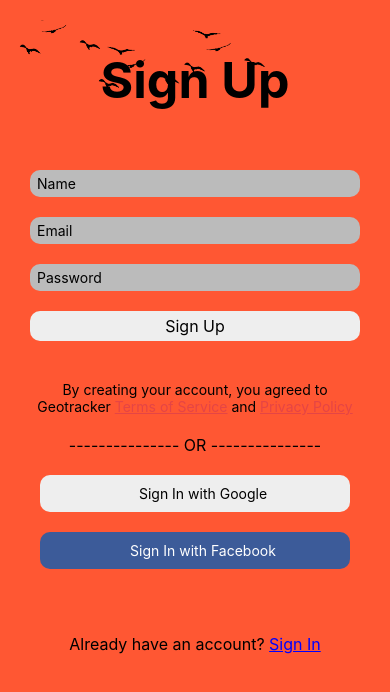
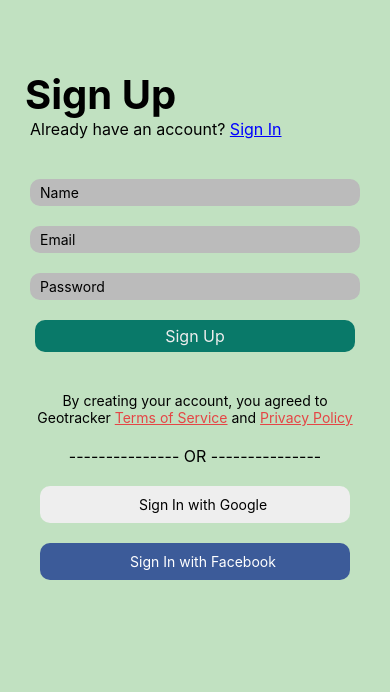
Before and after one commit to HaikalAkif/Geotrack, a React Native app: screen /load in a window 390 px wide. Shown: the top 692 px of the page. Built offline with nearby package versions, Linux system fonts and the light colour scheme; some icons are missing.

Commit message:
Redesign UI

```diff
--- a/screens/load.tsx
+++ b/screens/load.tsx
@@ -5,6 +5,7 @@
 import { NativeStackScreenProps } from "@react-navigation/native-stack";
 import { FontAwesomeIcon } from '@fortawesome/react-native-fontawesome'
 import { faFacebook, faGoogle } from '@fortawesome/free-brands-svg-icons'
+import { useNavigation } from '@react-navigation/native'
 
 const windowWidth = Dimensions.get("window").width;
 const windowHeight = Dimensions.get("window").height;
@@ -15,14 +16,18 @@
     return (
         <SafeAreaView style={styles.container}>
             <SafeAreaView>
-                <Image
-                    style={styles.bird}
-                    source={require("../assets/bird.png")}
-                />
                 <Text style={styles.title}>Sign Up</Text>
-                <TextInput style={styles.input} placeholder="Name" />
-                <TextInput style={styles.input} placeholder="Email" />
-                <TextInput style={styles.input} placeholder="Password" />
+                    <Text style={styles.account}>
+                    Already have an account?{" "}
+                        <Text
+                            style={styles.signIn}
+                            onPress={() => navigation.navigate("signin")}>
+                            Sign In
+                        </Text>
+                    </Text>
+                <TextInput style={styles.input} placeholder="Name"/>
+                <TextInput style={styles.input} placeholder="Email"/>
+                <TextInput secureTextEntry={true} style={styles.input} placeholder="Password"/>
                 <Pressable
                     style={styles.signup}
                     onPress={() => navigation.navigate("home")}
@@ -48,15 +53,6 @@
                     <Text style={styles.fbBut}>Sign In with Facebook</Text>
                 </Pressable>
             </SafeAreaView>
-            <Text style={styles.account}>
-                Already have an account?{" "}
-                <Text
-                    style={styles.signIn}
-                    onPress={() => navigation.navigate("signin")}
-                >
-                    Sign In
-                </Text>
-            </Text>
         </SafeAreaView>
     );
 };
@@ -66,17 +62,27 @@
 const styles = StyleSheet.create({
     container: {
         flex: 1,
-        backgroundColor: "#ff5733",
+        backgroundColor: "#C1E1C1",
         height: windowHeight,
         width: windowWidth,
     },
     title: {
-        textAlign: "center",
-        fontSize: 50,
+        textAlign: "left",
+        fontSize: 40,
         fontWeight: "bold",
         color: "#000",
-        marginBottom: 60,
-        marginTop: 50,
+        marginLeft: 25,
+        marginTop: 70,
+    },
+    account: {
+        textAlign: "left",
+        marginLeft: 30,
+        fontSize: 16,
+        marginBottom: 40,
+    },
+    signIn: {
+        color: "#0000FF",
+        textDecorationLine: "underline",
     },
     input: {
         borderRadius: 10,
@@ -85,19 +91,18 @@
         marginBottom: 20,
         paddingTop: 5,
         paddingBottom: 5,
-        paddingLeft: 7,
+        paddingLeft: 10,
         backgroundColor: "#bbb",
     },
     signup: {
-        backgroundColor: "#eee",
+        backgroundColor: "#097969",
         borderRadius: 10,
-        marginLeft: 30,
-        marginRight: 30,
+        marginHorizontal: 35,
         marginBottom: 40,
-        paddingTop: 5,
-        paddingBottom: 5,
+        paddingVertical: 6,
     },
     signupBut: {
+        color: "#eee",
         fontSize: 16,
         alignSelf: "center",
     },
@@ -115,12 +120,6 @@
         fontSize: 16,
         alignSelf: "center",
         marginVertical: 20,
-    },
-    bird: {
-        position: "absolute",
-        height: 100,
-        width: 300,
-        top: 20,
     },
     google: {
         borderRadius: 10,
@@ -154,13 +153,5 @@
         alignSelf: "center",
         color: "#fff",
     },
-    account: {
-        alignSelf: "center",
-        marginTop: 45,
-        fontSize: 16,
-    },
-    signIn: {
-        color: "#0000FF",
-        textDecorationLine: "underline",
-    },
+
 });
```
